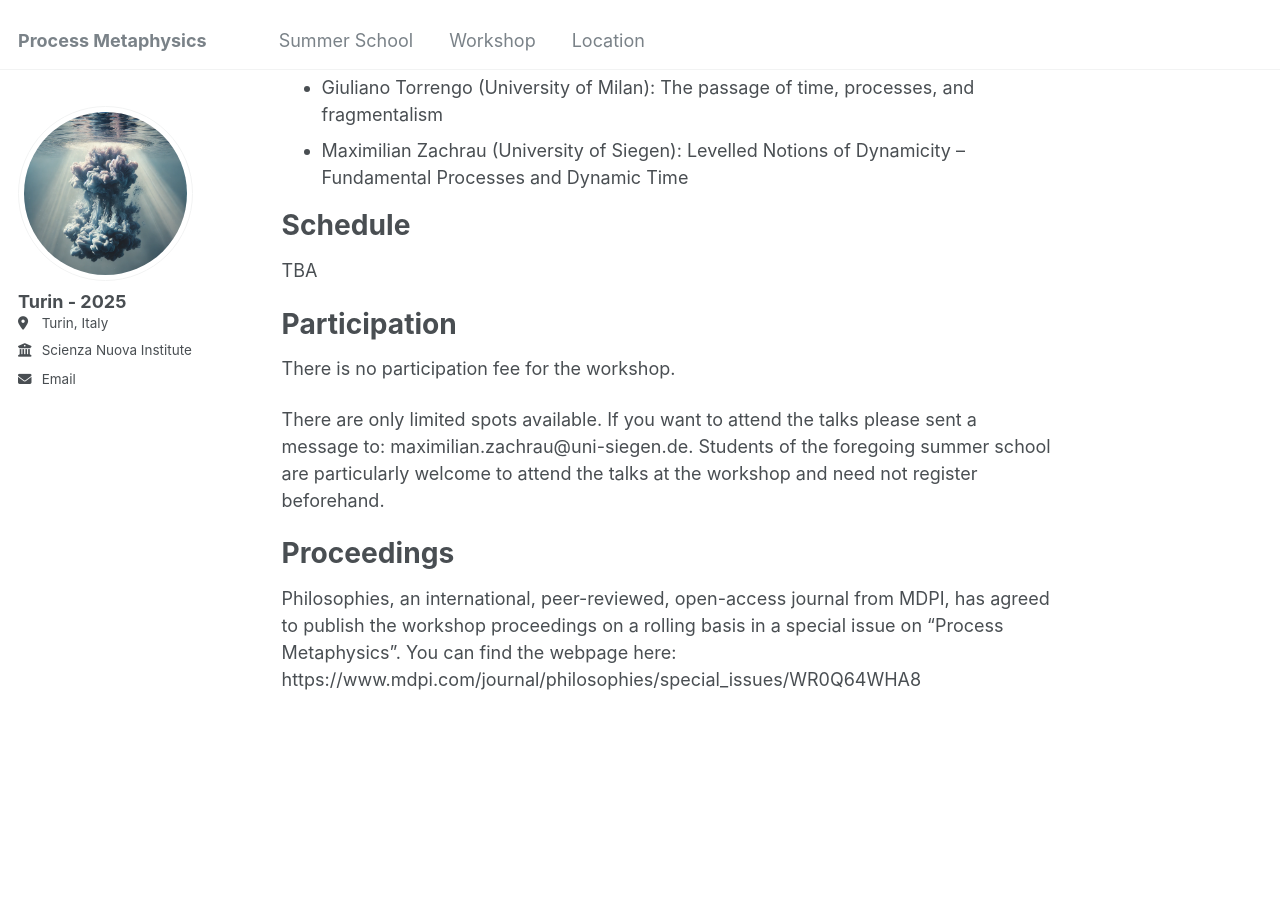
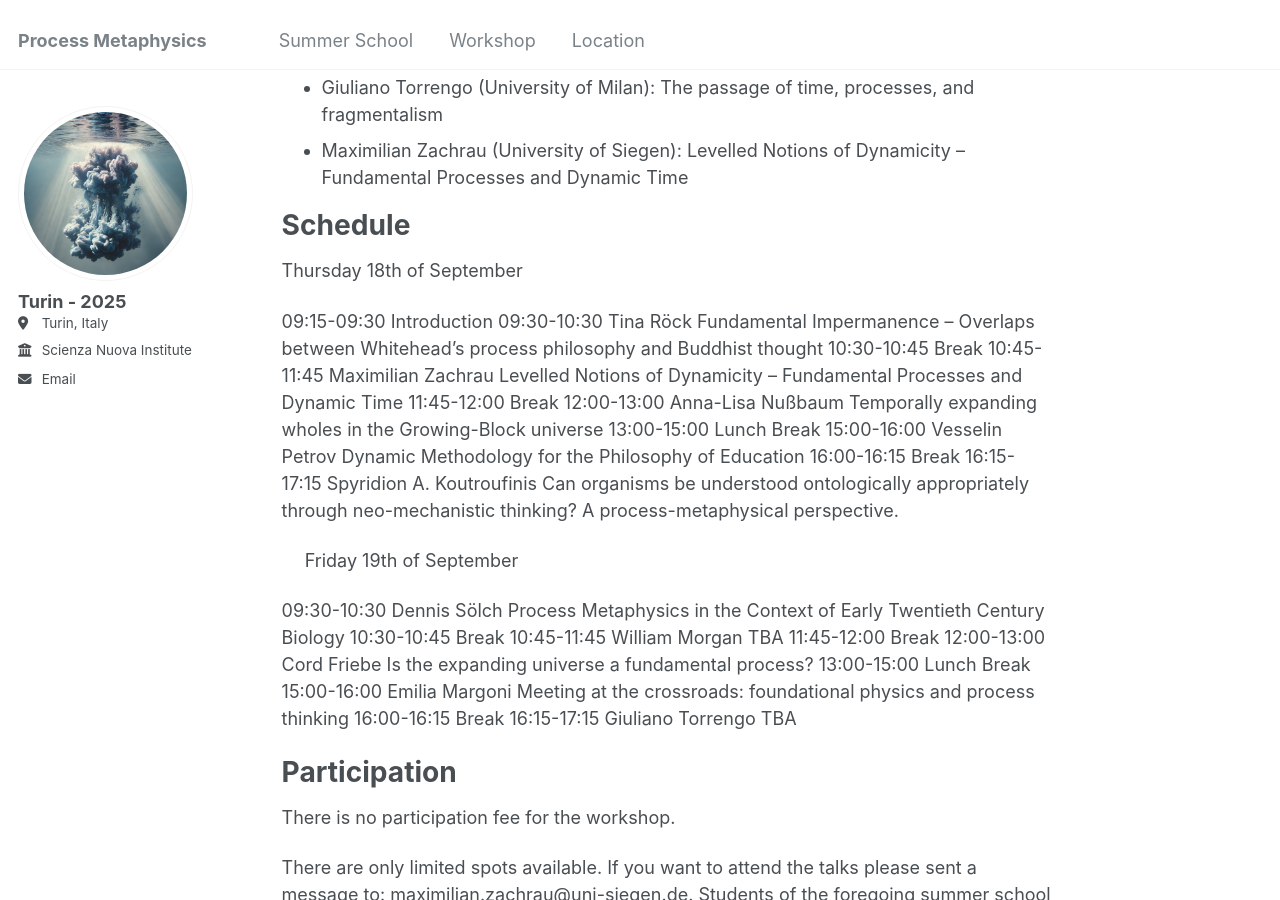
Before and after one commit to k1ssndr/turin2025, a Jekyll site: the page built from _pages/workshop.md, in a window 1280 px wide and 900 px high, scrolled down 1879 px. Built offline with Jekyll 4.4.1, drawn with Linux system fonts in a browser that asks for light colours.

Commit message:
Update workshop.md

```diff
--- a/_pages/workshop.md
+++ b/_pages/workshop.md
@@ -38,7 +38,32 @@ Presenters
 
 Schedule
 ======
-TBA
+
+Thursday 18th of September
+
+09:15-09:30	Introduction
+09:30-10:30	Tina Röck	Fundamental Impermanence – Overlaps between Whitehead’s process philosophy and Buddhist thought
+10:30-10:45	Break
+10:45-11:45	Maximilian Zachrau	Levelled Notions of Dynamicity – Fundamental Processes and Dynamic Time
+11:45-12:00	Break
+12:00-13:00	Anna-Lisa Nußbaum	Temporally expanding wholes in the Growing-Block universe
+13:00-15:00	Lunch Break
+15:00-16:00	Vesselin Petrov	Dynamic Methodology for the Philosophy of Education
+16:00-16:15	Break
+16:15-17:15	Spyridion A. Koutroufinis	Can organisms be understood ontologically appropriately through neo-mechanistic thinking? A process-metaphysical perspective.
+
+
+Friday 19th of September
+
+09:30-10:30	Dennis Sölch	Process Metaphysics in the Context of Early Twentieth Century Biology
+10:30-10:45	Break
+10:45-11:45	William Morgan	TBA
+11:45-12:00	Break
+12:00-13:00	Cord Friebe	Is the expanding universe a fundamental process?
+13:00-15:00	Lunch Break
+15:00-16:00	Emilia Margoni	Meeting at the crossroads: foundational physics and process thinking
+16:00-16:15	Break
+16:15-17:15	Giuliano Torrengo	TBA
 
 Participation
 ======
```
